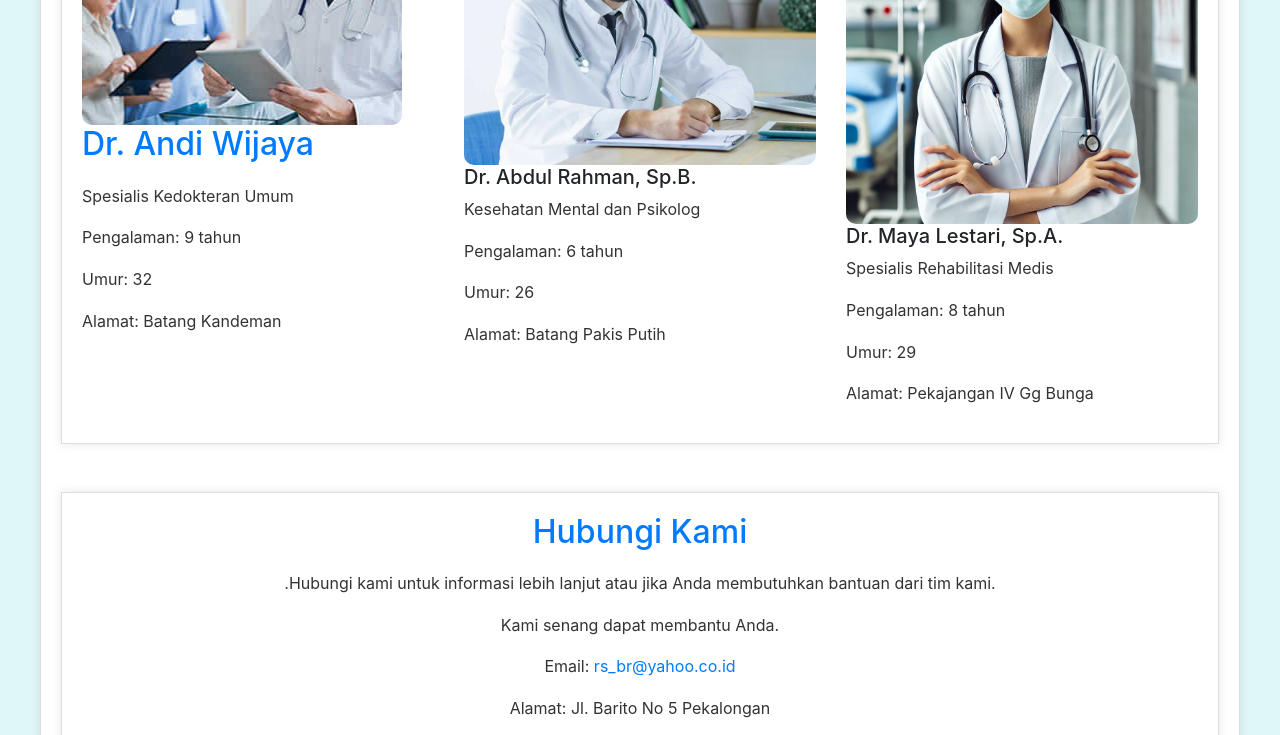
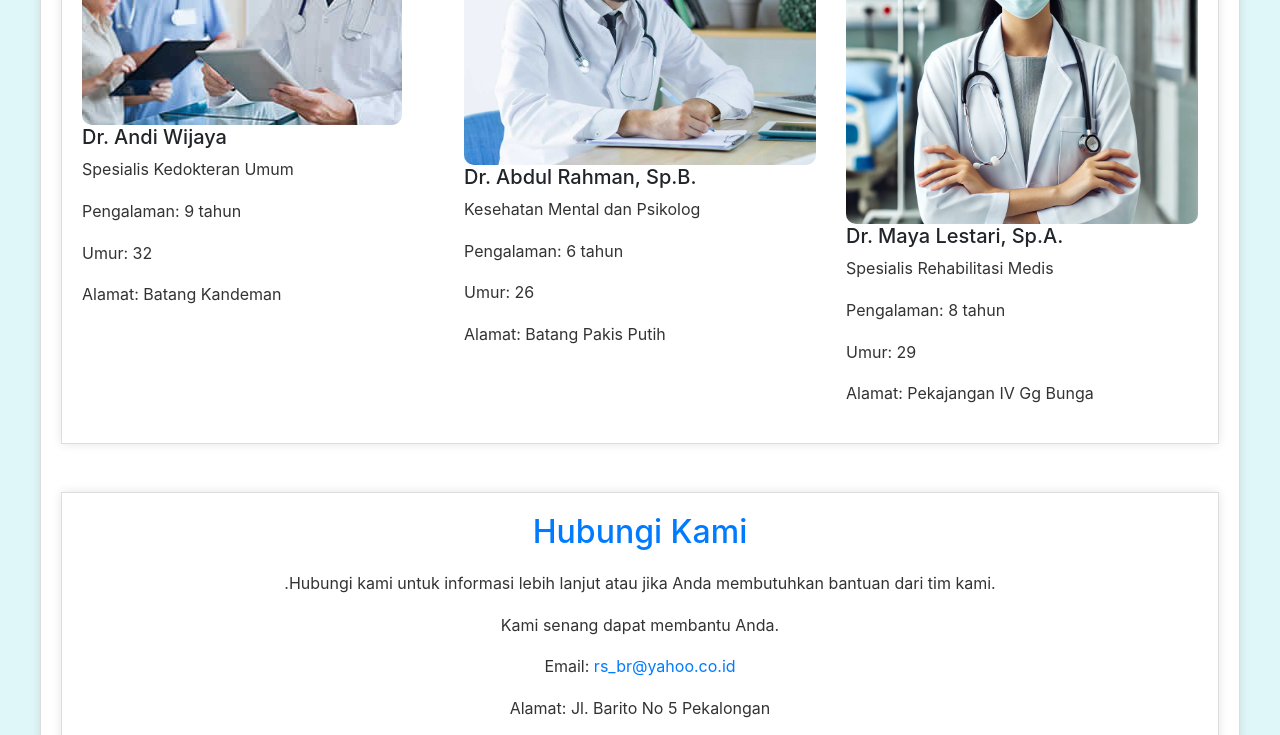
Before and after one commit to aditiya127/aditiya060, a plain HTML site: page profile.html in a window 1280 px wide. Shown: the part 2900-3635 px from the top of the page. Drawn offline with nearby package versions, Linux system fonts and the light colour scheme.

Commit message:
Add files via upload

```diff
--- a/profile.html
+++ b/profile.html
@@ -188,7 +188,7 @@
                 </div>
                 <div class="col-md-4">
                     <img src="pf3.jpg" alt="Dokter 4" class="img-fluid">
-                    <h2>Dr. Andi Wijaya</h2>
+                    <h5>Dr. Andi Wijaya</h5>
                     <p>Spesialis Kedokteran Umum</p>
                     <p>Pengalaman: 9 tahun</p>
                     <p>Umur: 32</p>
```
